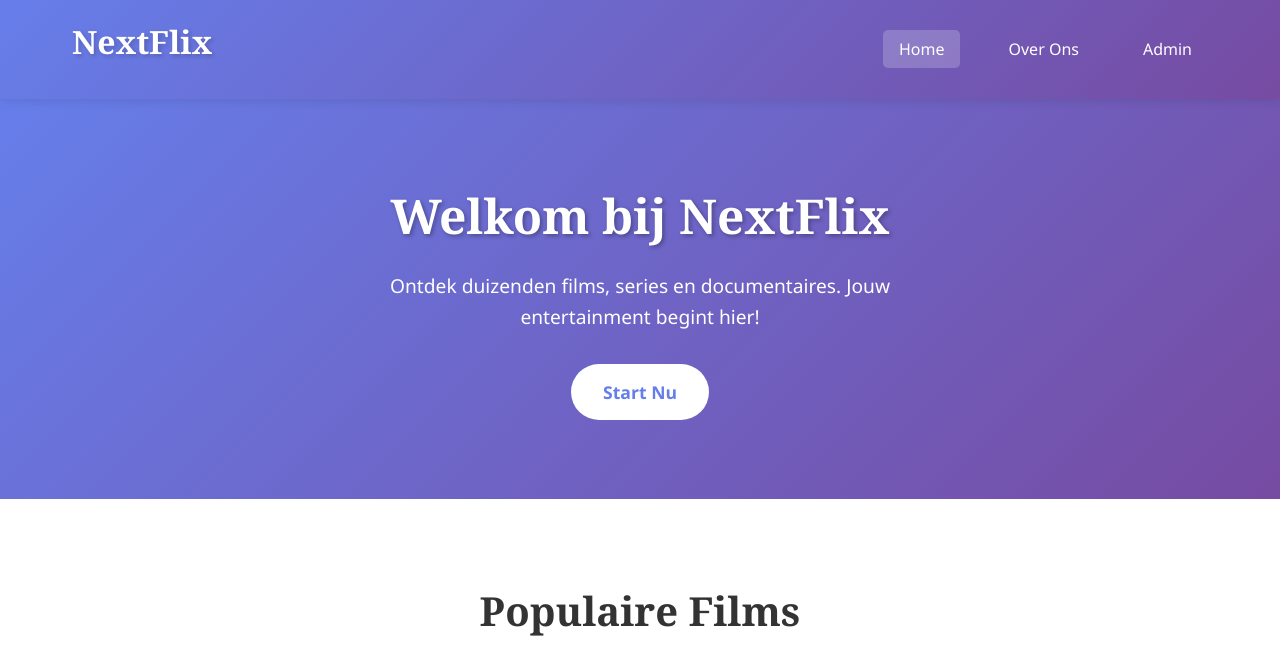
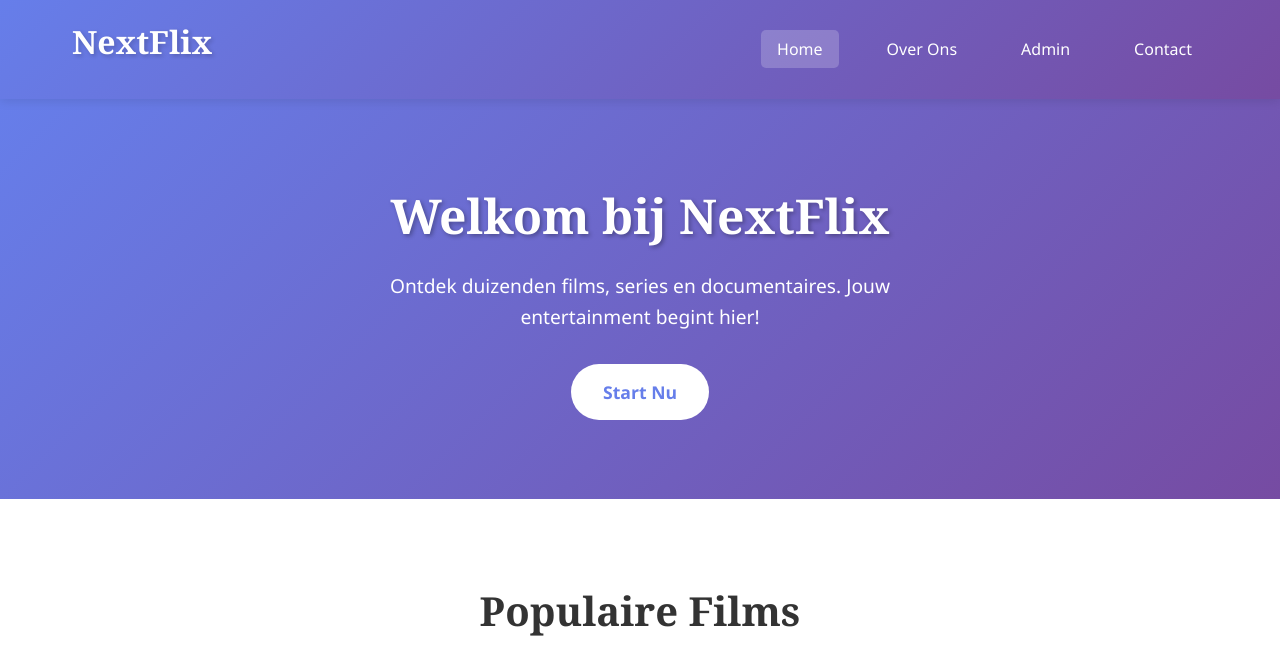
Before and after one commit to sso-vbk/NextFlix, a plain HTML site: page index.html in a window 1280 px wide. Shown: the top 669 px of the page. Drawn offline with Linux system fonts and the light colour scheme.

Commit message:
Quick_Updates

```diff
--- a/index.html
+++ b/index.html
@@ -15,6 +15,7 @@
                     <li><a href="index.html" class="active">Home</a></li>
                     <li><a href="about.html">Over Ons</a></li>
                     <li><a href="admin/login.html">Admin</a></li>
+                    <li><a href="contact.html">Contact</a></li>
                 </ul>
             </div>
         </nav>
@@ -120,7 +121,7 @@
                 <ul>
                     <li><a href="index.html">Home</a></li>
                     <li><a href="about.html">Over Ons</a></li>
-                    <li><a href="#">Contact</a></li>
+                    <li><a href="contact.html">Contact</a></li>
                 </ul>
             </div>
             <div class="footer-section">
```
Also changed, not shown: admin/index.html (+1 -1 lines).
